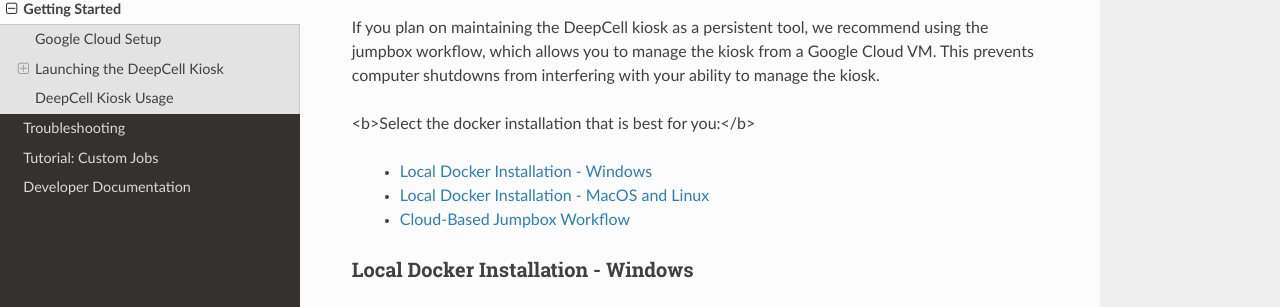
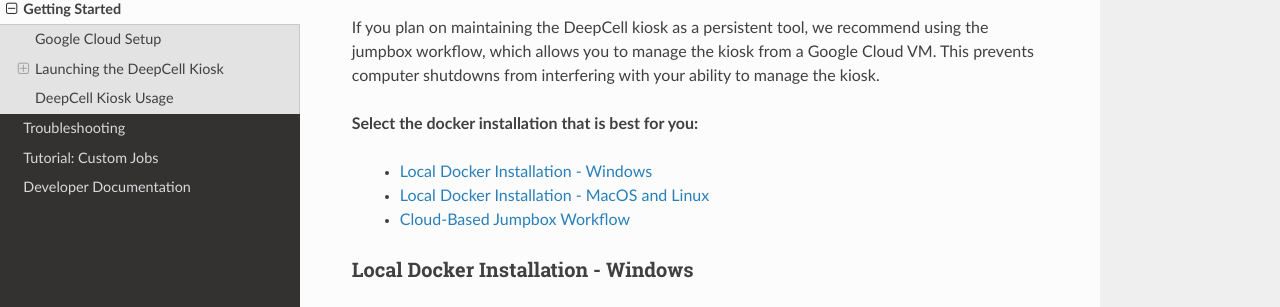
Before and after one commit to vanvalenlab/kiosk-console, a Sphinx documentation site: the page built from docs/source/GETTING_STARTED.rst, in a window 1280 px wide and 900 px high, scrolled down 1809 px. Shown: the part 144-451 px from the top of the window. Built offline with Sphinx 7.4.7 and the Read the Docs theme 2.0.0, drawn with Linux system fonts in a browser that asks for light colours.

```diff
--- a/docs/source/GETTING_STARTED.rst
+++ b/docs/source/GETTING_STARTED.rst
@@ -53,7 +53,7 @@ One of the enabling technologies the DeepCell Kiosk utilizes is `Docker <https:/
 If you plan on maintaining the DeepCell kiosk as a persistent tool, we recommend using the jumpbox workflow, which allows you to manage the kiosk from a Google Cloud VM. This prevents computer shutdowns from interfering with your ability to manage the kiosk.
 
 .. _DOCKER_INSTALLATION:
-<b>Select the docker installation that is best for you:</b>
+**Select the docker installation that is best for you:**
 
    * `Local Docker Installation - Windows`_
    * `Local Docker Installation - MacOS and Linux`_
```
